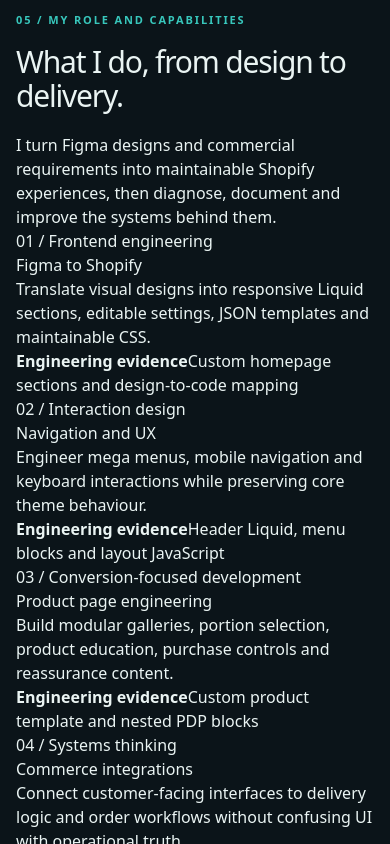
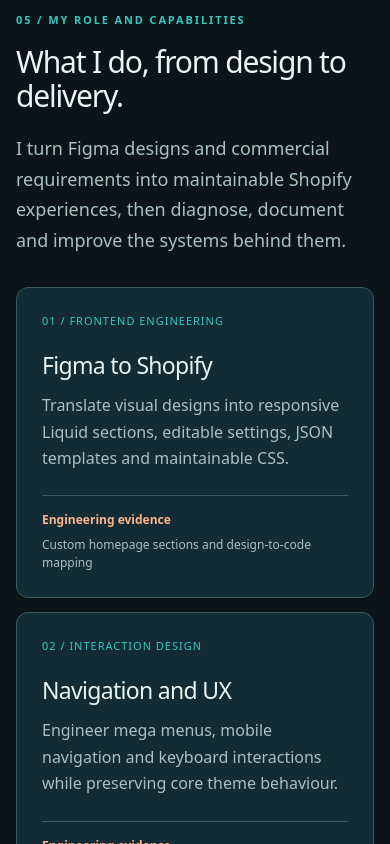
Before and after one commit to bonvallite/developer-portfolio, a Next.js app: page /projects/storefront-engineering in a window 390 px wide. Shown: the part 4840-5684 px from the top of the page. Built offline with nearby package versions, Linux system fonts and the light colour scheme.

Commit message:
style(case-study): responsive skill evidence cards

```diff
--- a/app/projects/storefront-engineering/storefront-engineering.css
+++ b/app/projects/storefront-engineering/storefront-engineering.css
@@ -75,3 +75,17 @@
 .se-page a:focus-visible,.se-page button:focus-visible,.se-page input:focus-visible{outline:3px solid var(--jrv-focus,#f28c52);outline-offset:3px}
 @media(max-width:720px){.se-wrap{padding:0 16px 65px}.se-hero{padding:65px 0}.se-heading{display:block}.se-section{padding:46px 0}.se-mapping,.se-product{grid-template-columns:1fr}.se-demo-bar{font-size:9px}.se-shop-header{padding:13px}.se-menu{top:59px;grid-template-columns:1fr}.se-delivery{display:block}.se-delivery>svg{margin-bottom:16px}.se-top span{display:none}.se-architecture li{padding:17px;gap:14px}.se-architecture li>svg{display:none}}
 @media(prefers-reduced-motion:reduce){.se-shop{transition:none}}
+
+/* 24 Nov: evidence-led skills grid; inherited JRV palette, no new tokens. */
+.se-skills-intro{max-width:760px;color:var(--jrv-muted,#a9c1c3);line-height:1.7;font-size:18px}
+.se-skills{display:grid;grid-template-columns:repeat(3,minmax(0,1fr));gap:14px;margin-top:32px}
+.se-skill-card{padding:25px;border:1px solid var(--jrv-border,#365b63);background:var(--jrv-surface,#122b34);border-radius:12px;display:flex;flex-direction:column;min-height:285px}
+.se-skill-number{color:var(--jrv-teal,#38c7bc);font-size:11px;letter-spacing:.09em;text-transform:uppercase}
+.se-skill-card h3{font-size:23px;letter-spacing:-.03em;margin:18px 0 10px}
+.se-skill-card p{line-height:1.65;color:var(--jrv-muted,#a9c1c3);margin:0 0 24px}
+.se-skill-proof{margin-top:auto;border-top:1px solid var(--jrv-border,#365b63);padding-top:15px;display:grid;gap:7px;font-size:12px}
+.se-skill-proof strong{color:var(--jrv-ember-light,#ffb58b)}
+.se-skill-proof span{color:var(--jrv-muted,#a9c1c3);line-height:1.5}
+.se-skills-note{color:var(--jrv-muted,#a9c1c3);font-size:12px;line-height:1.6;margin-top:20px}
+@media(max-width:950px){.se-skills{grid-template-columns:repeat(2,minmax(0,1fr))}}
+@media(max-width:600px){.se-skills{grid-template-columns:1fr}.se-skill-card{min-height:0}}
```
